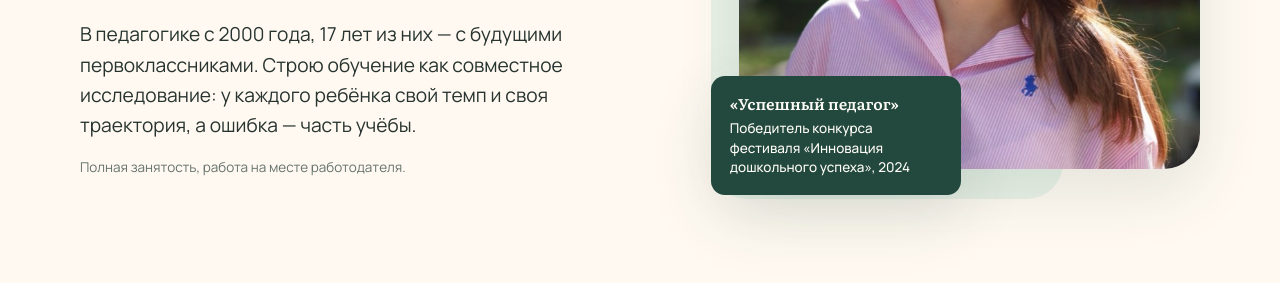
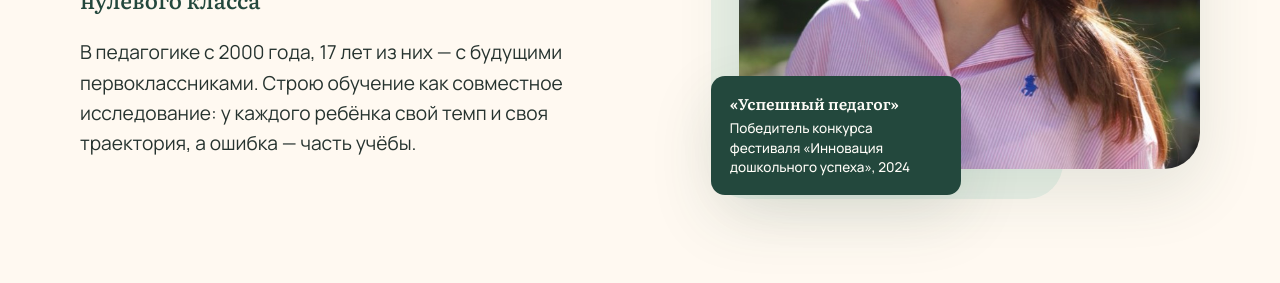
Before and after one commit to rano-pedagog/rano-pedagog.github.io, a plain HTML site: page index.html in a window 1280 px wide. Shown: the part 444-727 px from the top of the page. Drawn offline with Linux system fonts and the light colour scheme.

Commit message:
Remove hero availability note

```diff
--- a/index.html
+++ b/index.html
@@ -105,7 +105,6 @@
   margin:24px 0 0;font-family:var(--serif);font-size:clamp(18px,1.9vw,22px);
   line-height:1.42;color:var(--forest);
 }
-.note{margin:16px 0 0;max-width:40ch;color:var(--muted);font-size:13.5px;line-height:1.5}
 
 .figure{position:relative;padding:0 0 30px 28px}
 .figure::before{
@@ -330,7 +329,6 @@
       <h1>Двадцать четыре года&nbsp;— с теми, кому идти в первый класс</h1>
       <p class="hero__role">Аминджанова Рано Шавкатовна&nbsp;— педагог нулевого класса</p>
       <p class="lead">В педагогике с 2000 года, 17 лет из них&nbsp;— с будущими первоклассниками. Строю обучение как совместное исследование: у каждого ребёнка свой темп и своя траектория, а ошибка&nbsp;— часть учёбы.</p>
-      <p class="note">Полная занятость, работа на месте работодателя.</p>
     </div>
     <div class="figure">
       <img class="figure__img" src="rano-portrait.jpg" alt="Рано Шавкатовна Аминджанова">
```
